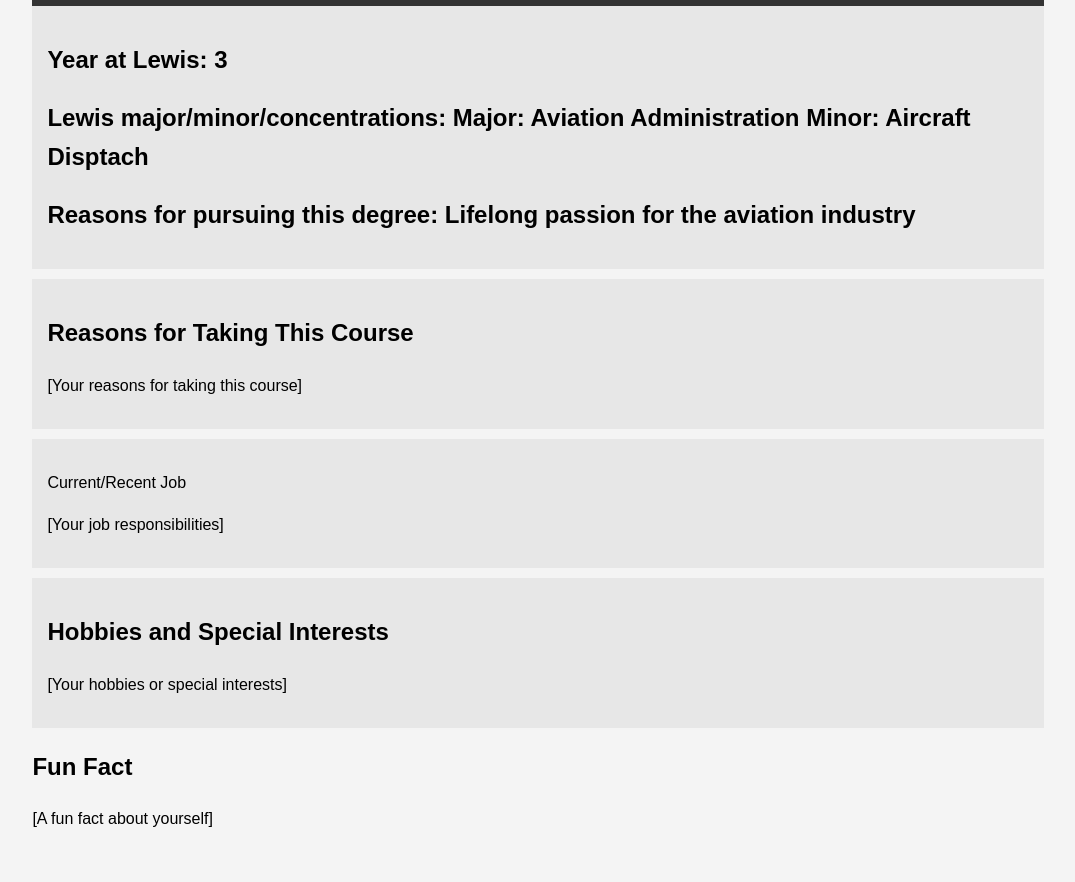
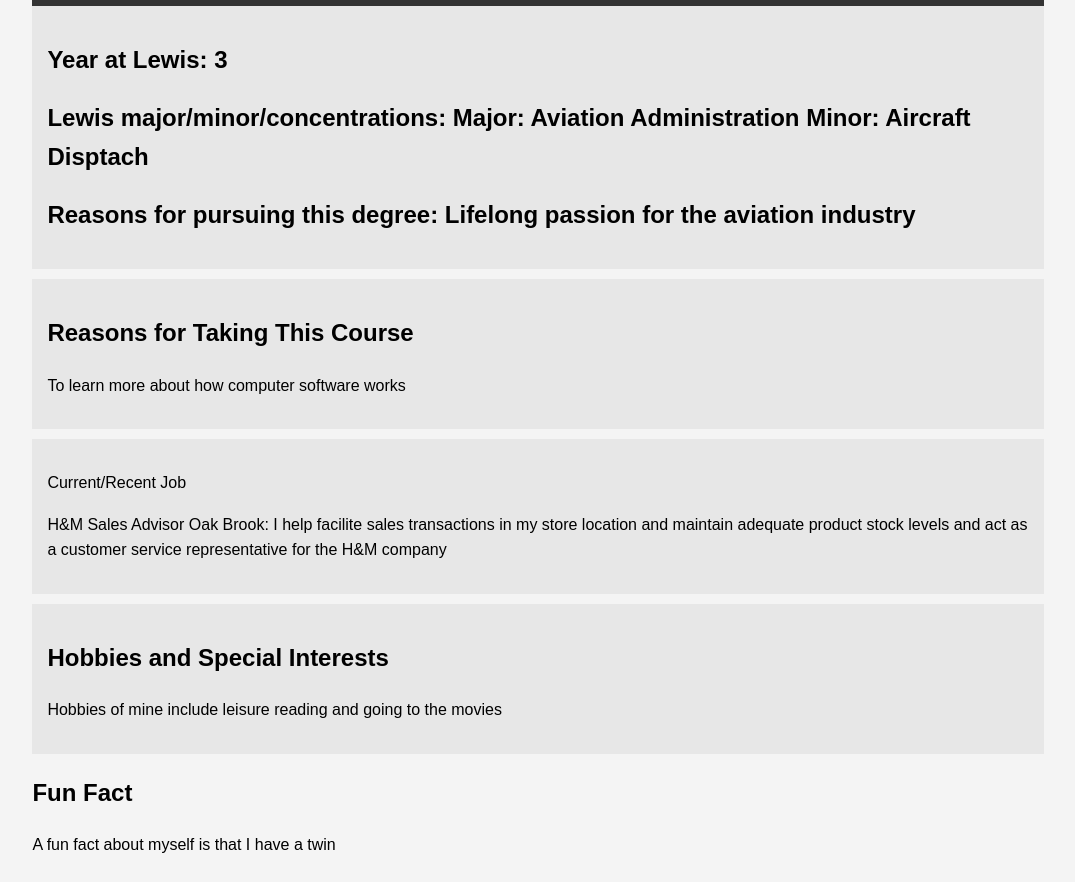
Before and after one commit to darkoili/introductions, a plain HTML site: page index.html in a window 1280 px wide. Shown: the part 93-975 px from the top of the page, without its empty margins (102-1177 px from the left). Before the commit the page ends 949 px from the top, so only its background shows below. Drawn offline with Linux system fonts and the light colour scheme.

Commit message:
updated reasons for taking course, current job section, hobbies and special interests, and fun fact

```diff
--- a/index.html
+++ b/index.html
@@ -42,22 +42,23 @@
 
 		<section class="course">
             <h2>Reasons for Taking This Course</h2>
-            <p>[Your reasons for taking this course]</p>
+            <p> To learn more about how computer software works </p>
         </section>
 
 		<section class="job">
             <p>Current/Recent Job</p>
-			<p>[Your job responsibilities]</p>
+			<p> H&M Sales Advisor Oak Brook: I help facilite sales transactions in my store location
+			and maintain adequate product stock levels and act as a customer service representative for the H&M  company</p>
         </section>
 
         <section class="hobbies">
             <h2>Hobbies and Special Interests</h2>
-            <p>[Your hobbies or special interests]</p>
+            <p> Hobbies of mine include leisure reading and going to the movies </p>
         </section>
 
         <section class="fun-fact">
             <h2>Fun Fact</h2>
-            <p>[A fun fact about yourself]</p>
+            <p> A fun fact about myself is that I have a twin </p>
         </section>
     </div>
 </body>
```
